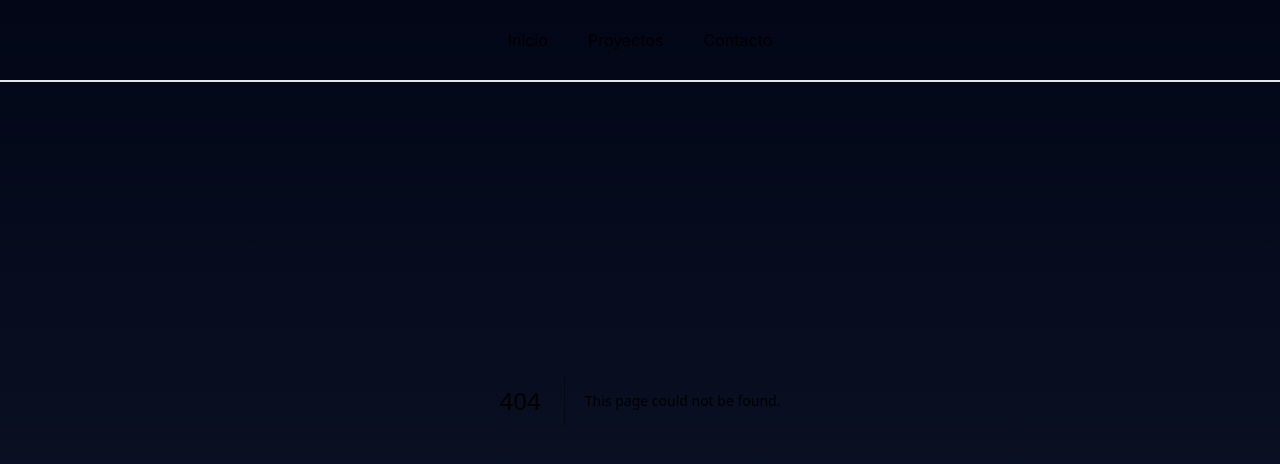
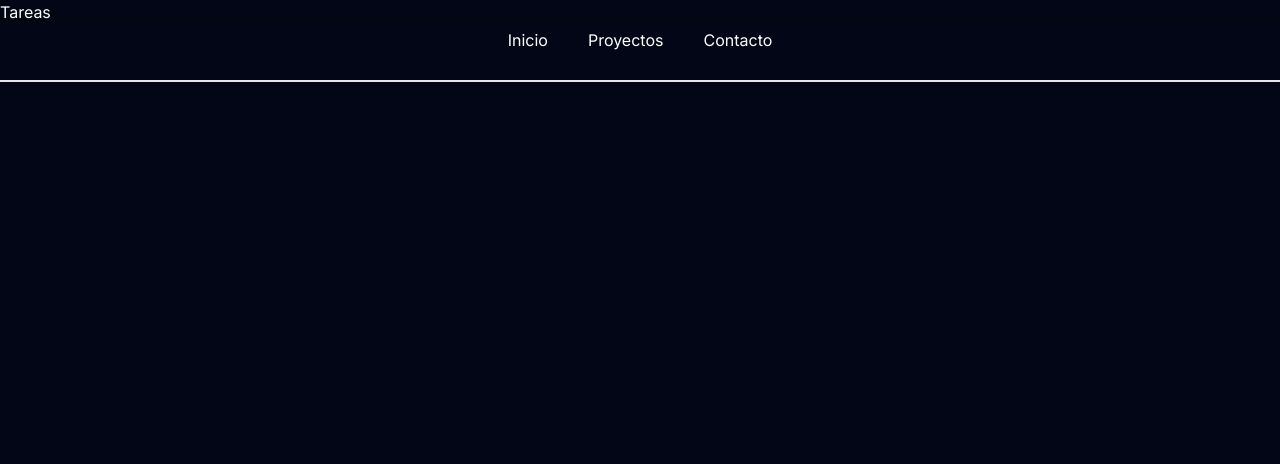
Before and after one commit to MarcosFacchetti/next_portfolio_2024, a Next.js app: page /Proyectos/Proyecto_1 in a window 1280 px wide. Before the commit this address had no page. Shown: the top 464 px of the page. Built offline with nearby package versions, Linux system fonts and the light colour scheme.

Commit message:
les gousssss

```diff
--- /dev/null
+++ b/src/app/Proyectos/Proyecto_1/page.tsx
@@ -0,0 +1,9 @@
+import React from 'react'
+
+const Tareas = () => {
+  return (
+    <div>Tareas</div>
+  )
+}
+
+export default Tareas
--- a/src/app/Proyectos/page.tsx
+++ b/src/app/Proyectos/page.tsx
@@ -1,9 +1,8 @@
-import React from 'react'
-
 const Proyectos = () => {
   return (
     <div className='flex flex-col justify-center items-center h-screen'>
         <h1>Esta es la pagina de proyectos</h1>
+
     </div>
   )
 }
--- a/src/app/layout.tsx
+++ b/src/app/layout.tsx
@@ -17,7 +17,7 @@ export default function RootLayout({
   return (
     <html lang="en">
       <body className={inter.className}>
-        <main className='bg-gradient-to-b from-slate-950 to-slate-900'>
+        <main className='bg-gradient-to-b from-slate-950 to-gray-950'>
 
           <nav className="fixed w-full h-10 bg-transparent border-b-2 py-10 flex items-center justify-center">
             <ul className="flex flex-row gap-10">
```
